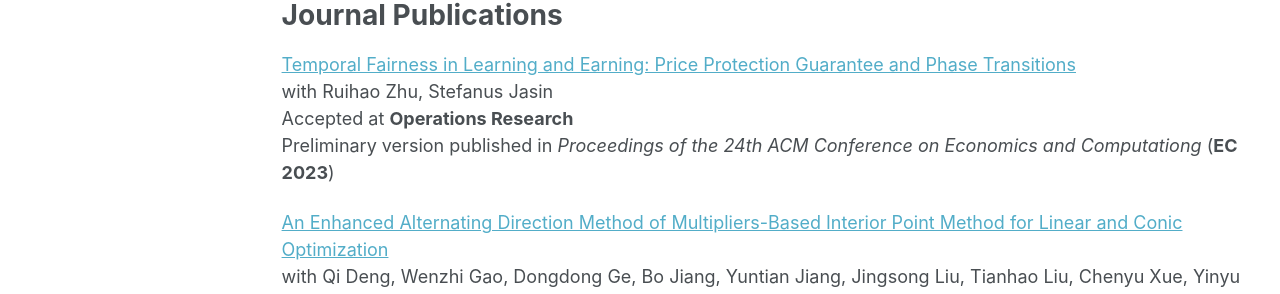
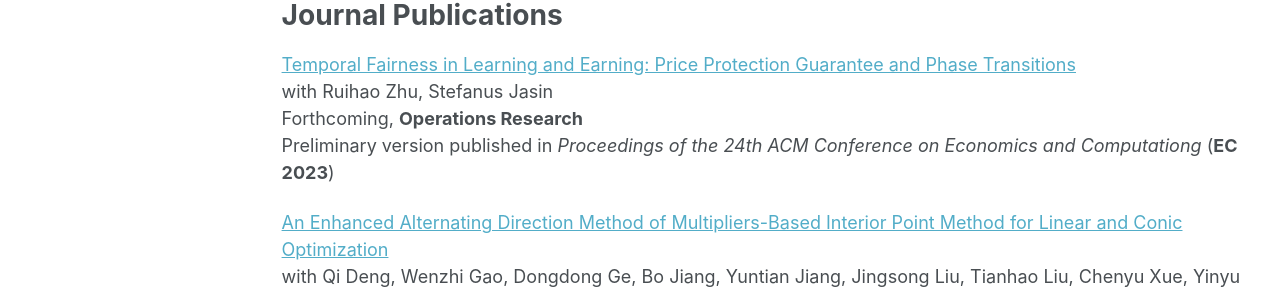
Before and after one commit to qfeng48/qfeng48.github.io, a Jekyll site: the page built from _pages/publications.md, in a window 1280 px wide and 1322 px high. Shown: the part 547-841 px from the top of the window. Built offline with Jekyll 4.4.1, drawn with Linux system fonts in a browser that asks for light colours; some web fonts are replaced.

Commit message:
Update publications.md

```diff
--- a/_pages/publications.md
+++ b/_pages/publications.md
@@ -25,7 +25,7 @@ Journal Publications
 
 [Temporal Fairness in Learning and Earning: Price Protection Guarantee and Phase Transitions](https://papers.ssrn.com/sol3/papers.cfm?abstract_id=4265182)\
 with Ruihao Zhu, Stefanus Jasin\
-Accepted at **Operations Research**\
+Forthcoming, **Operations Research**\
 Preliminary version published in *Proceedings of the 24th ACM Conference on Economics and Computationg* (**EC 2023**)
 
 [An Enhanced Alternating Direction Method of Multipliers-Based Interior Point Method for Linear and Conic Optimization](https://arxiv.org/abs/2209.01793)\
```
